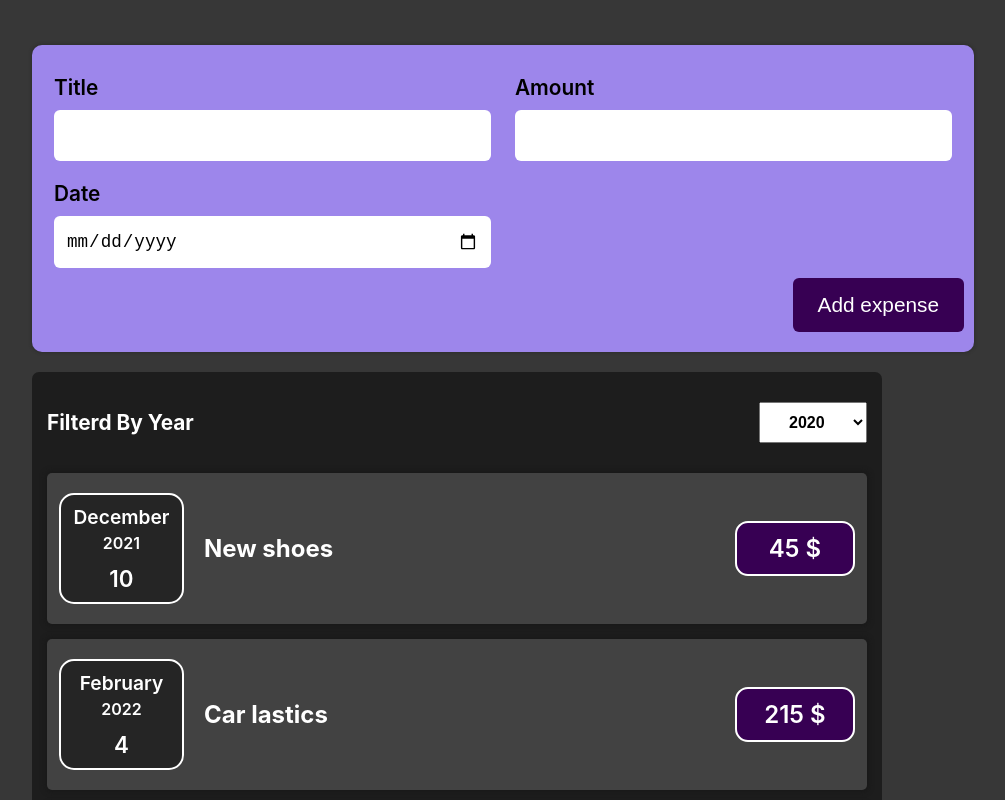
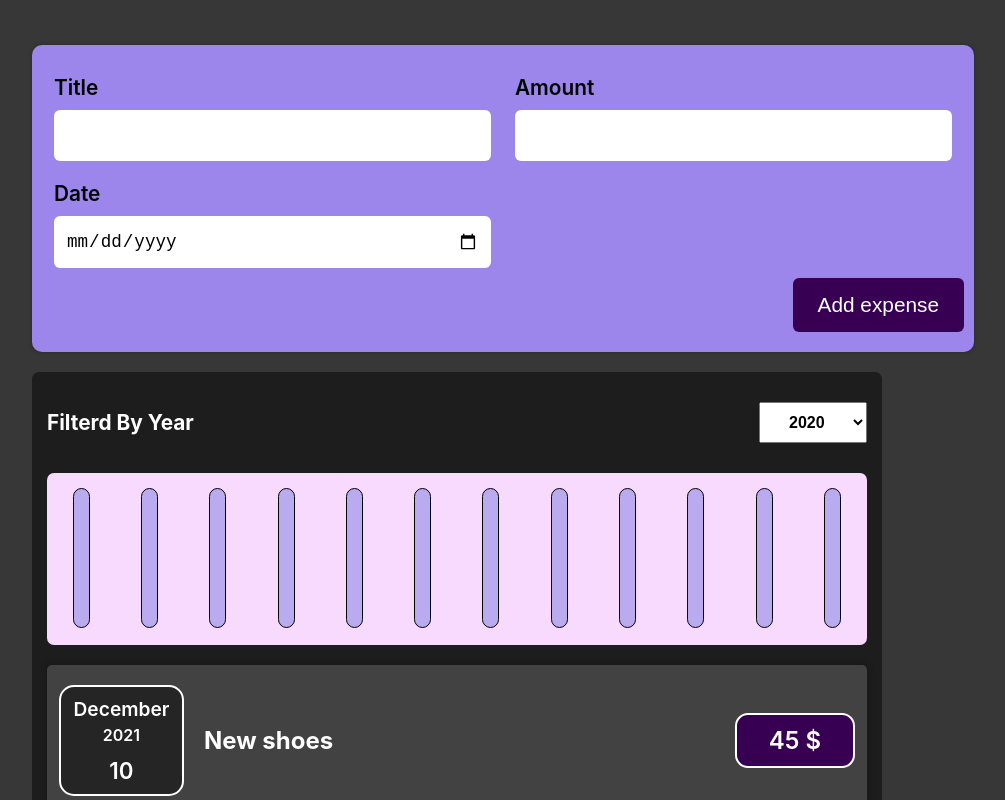
Before and after one commit to Amin-Ansari/Expense-list, a React (Create React App) app: page / in a window 1280 px wide. Shown: the top 800 px of the page, without its empty margins (137-1142 px from the left). Built offline with nearby package versions, Linux system fonts and the light colour scheme.

Commit message:
The chart layout is added tot he project

```diff
--- a/src/App.js
+++ b/src/App.js
@@ -4,7 +4,7 @@ import Cart from "./Components/UI/Cart";
 import CartsWrapper from "./Components/UI/CartsWrapper";
 import Form from "./Components/UI/Form";
 import YearFilter from "./Components/UI/YearFilter";
-
+import Chart from "./Components/UI/Chart";
 function App() {
   let dataList = [
     [
@@ -46,6 +46,7 @@ function App() {
       <Form onLiftupData={liftUpData}></Form>
       <CartsWrapper>
         <YearFilter onTakingSelectValue={updateSelect}></YearFilter>
+        <Chart></Chart>
         {outputedData}
       </CartsWrapper>
     </div>
--- /dev/null
+++ b/src/Components/DataComponents/ChartBar.css
@@ -0,0 +1,32 @@
+.bar-container {
+  width: 8.33%;
+  display: flex;
+  flex-flow: column;
+  justify-content: flex-start;
+  align-items: center;
+  padding: 15px 0px;
+  transition: all 3s ease;
+}
+.bar-outer {
+  width: 17px;
+  height: 140px;
+  border-radius: 15px;
+  border: 1px solid black;
+  background-color: #baabf1;
+  display: flex;
+  flex-flow: column;
+  justify-content: flex-end;
+  overflow: hidden;
+}
+.bar-inner {
+  background-color: #3f22af;
+  width: 100%;
+}
+.bar-label {
+  width: 100%;
+}
+.bar-label > h6 {
+  font-size: 0.85rem;
+  font-weight: 700;
+  margin: 2px 0px 0px;
+}
--- /dev/null
+++ b/src/Components/DataComponents/ChartBar.js
@@ -0,0 +1,14 @@
+import "./ChartBar.css";
+
+export default function ChartBar() {
+  return (
+    <div className="bar-container">
+      <div className="bar-outer">
+        <div className="bar-inner"></div>
+      </div>
+      <div className="bar-label">
+        <h6></h6>
+      </div>
+    </div>
+  );
+}
--- /dev/null
+++ b/src/Components/UI/Chart.css
@@ -0,0 +1,9 @@
+.chart-style {
+  background-color: #f7dafe;
+  width: 100%;
+  border-radius: 7px;
+  display: flex;
+  flex-direction: row;
+  flex-wrap: wrap;
+  margin: 0px 0px 20px;
+}
--- /dev/null
+++ b/src/Components/UI/Chart.js
@@ -0,0 +1,20 @@
+import "../UI/Chart.css";
+import ChartBar from "../DataComponents/ChartBar";
+export default function Chart() {
+  return (
+    <div className="chart-style">
+      <ChartBar></ChartBar>
+      <ChartBar></ChartBar>
+      <ChartBar></ChartBar>
+      <ChartBar></ChartBar>
+      <ChartBar></ChartBar>
+      <ChartBar></ChartBar>
+      <ChartBar></ChartBar>
+      <ChartBar></ChartBar>
+      <ChartBar></ChartBar>
+      <ChartBar></ChartBar>
+      <ChartBar></ChartBar>
+      <ChartBar></ChartBar>
+    </div>
+  );
+}
```
